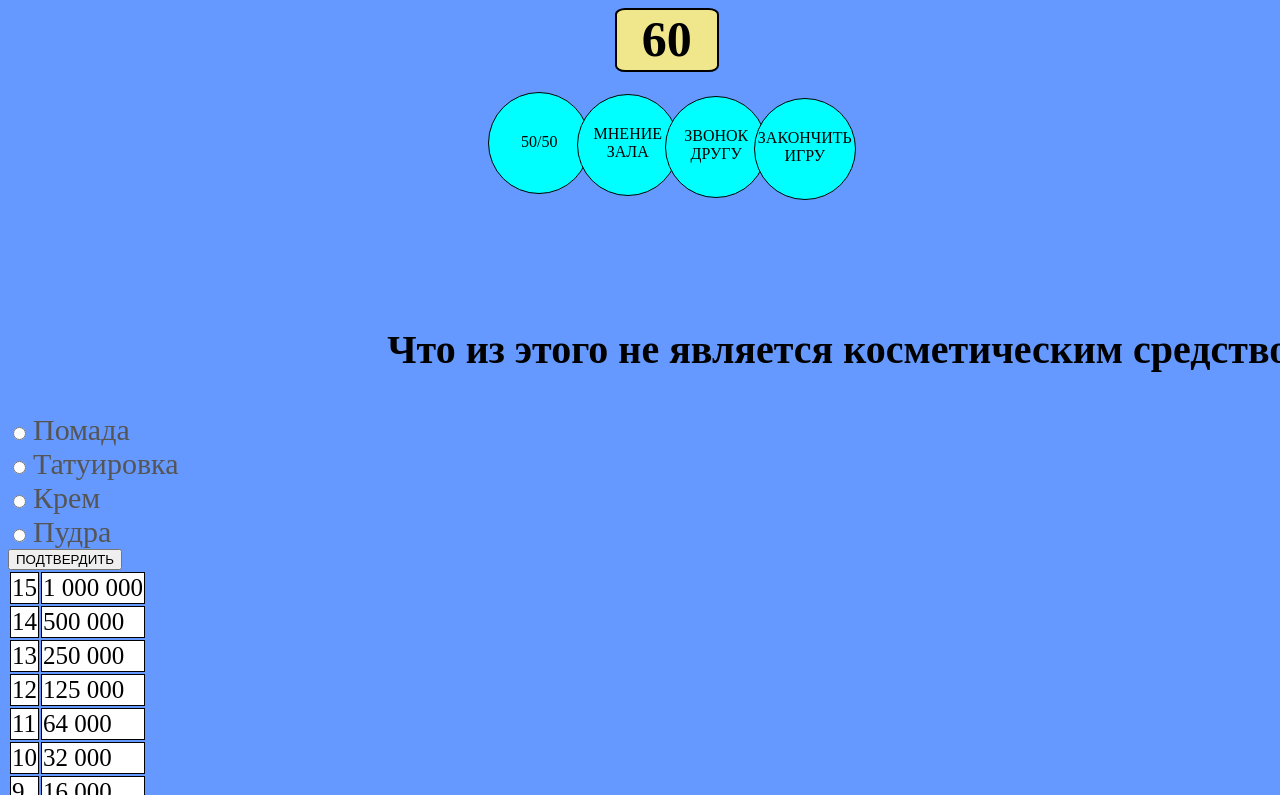
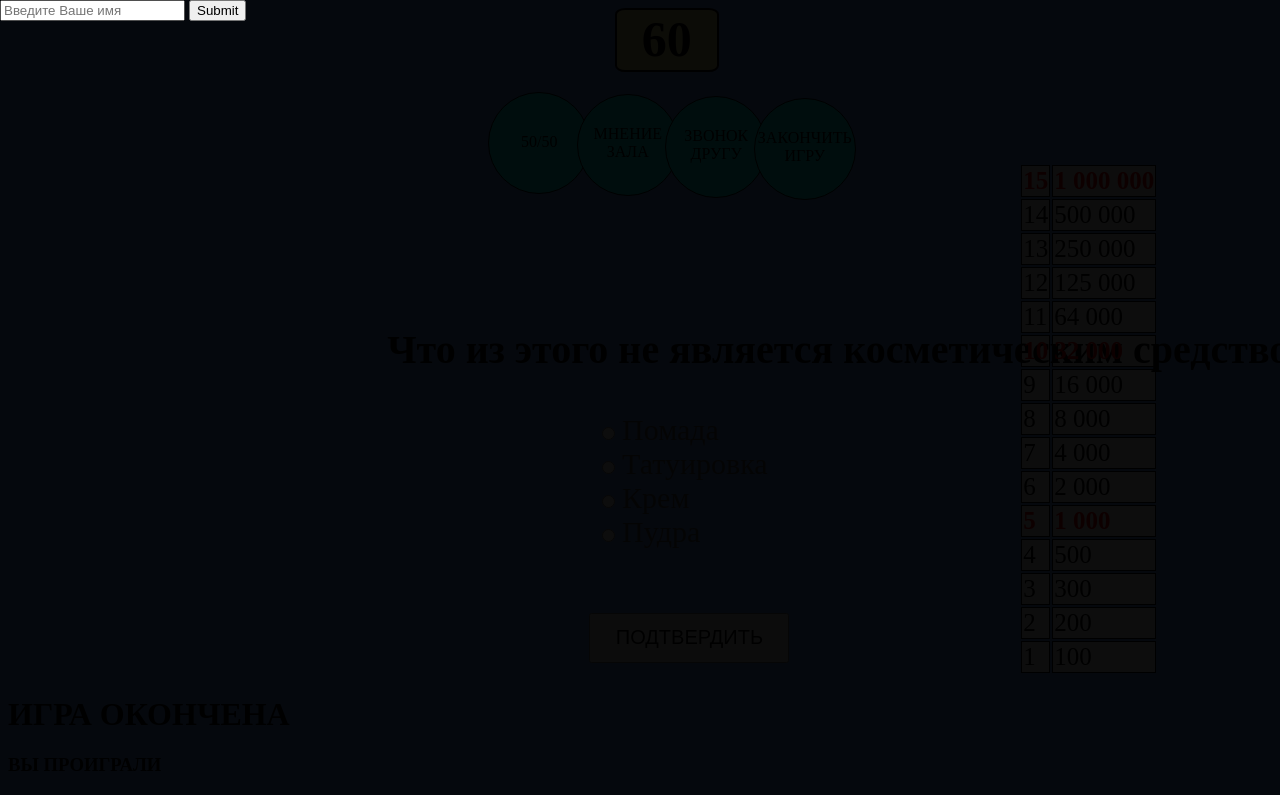
Before and after one commit to PI15v-PPSE/milion-game, a plain HTML site: page index.html in a window 1280 px wide. Shown: the top 795 px of the page. Drawn offline with nearby package versions, Linux system fonts and the light colour scheme.

Commit message:
Работа над стилем.lab2

```diff
--- a/style.css
+++ b/style.css
@@ -55,3 +55,30 @@ td{
 	font-size: 30px;
 	color: #555
 }
+.answer-input{
+	margin-left: 47%
+}
+.btn{
+	width: 200px;
+	height: 50px;
+	font-size: 20px;
+	margin-left: 46%;
+	margin-top: 5%
+}
+table{
+	margin-left: 80%; margin-top: -500px
+}
+.tr{
+	color: red;
+	font-weight:bold
+}
+.start{
+	background: rgba(0,0,0,0.95);
+	position: fixed;
+	top: 0;
+	left: 0;
+	right: 0;
+	bottom: 0;
+	display: block;
+	font-weight:bold
+}
```
